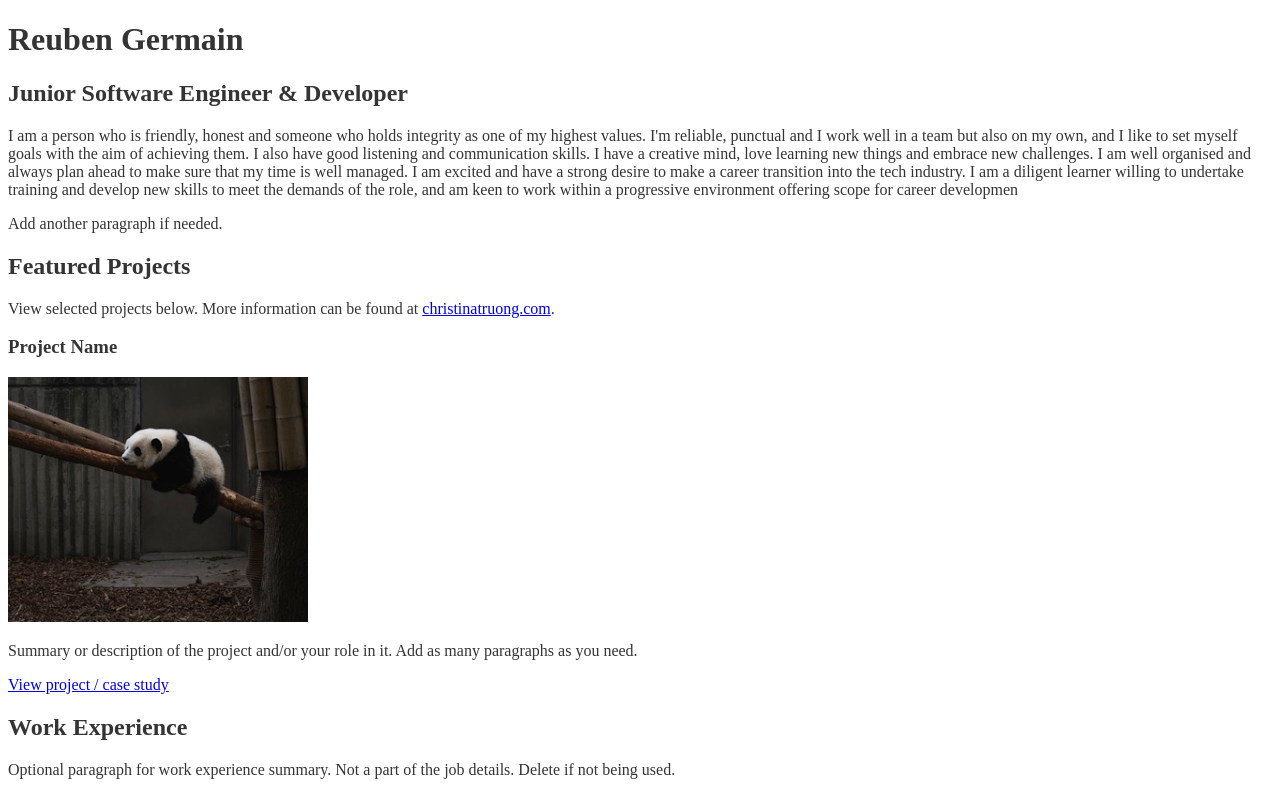
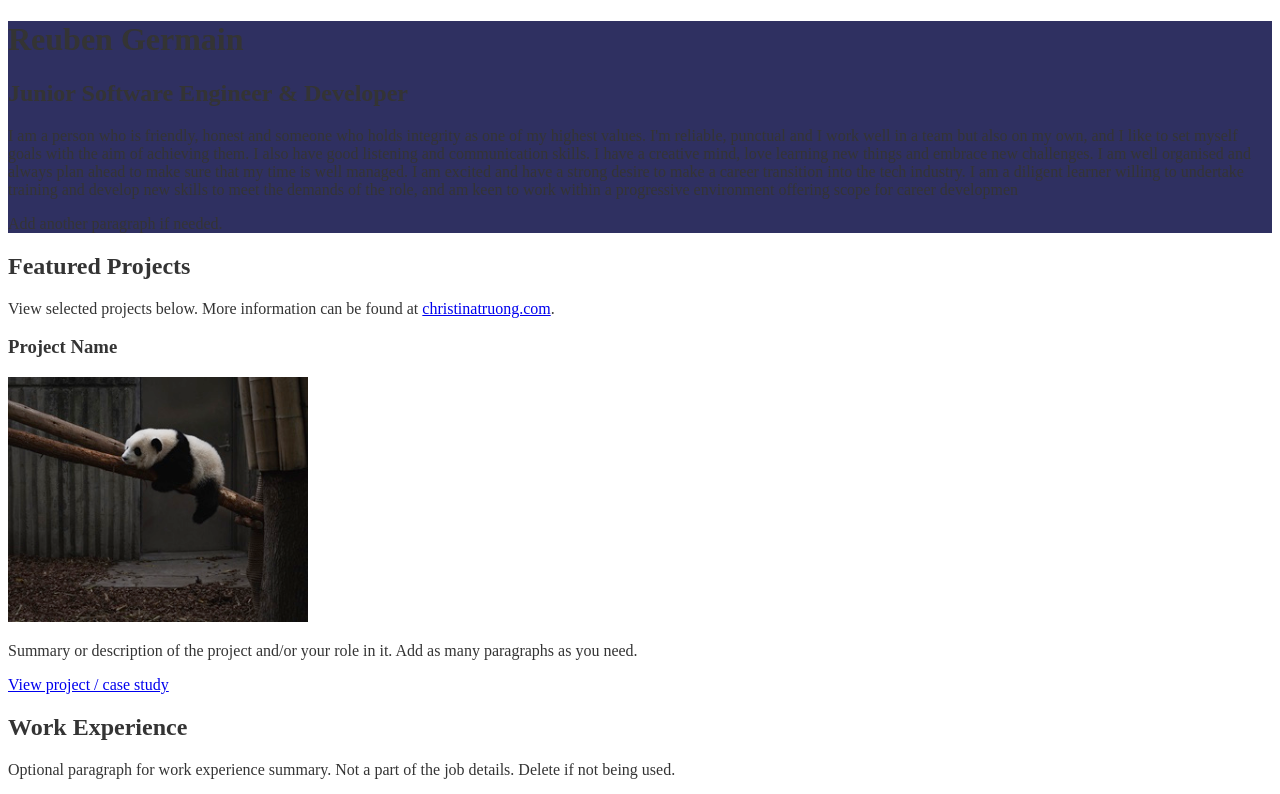
Before and after one commit to reuben-germain/CT_Portfolio_Webpage, a plain HTML site: page index.html in a window 1280 px wide. Shown: the top 794 px of the page. Drawn offline with Linux system fonts and the light colour scheme.

Commit message:
changed the background color of the header

```diff
--- a/css/styles.css
+++ b/css/styles.css
@@ -20,7 +20,9 @@ img{
 
 /* Profile
 --------------------------------*/
-
+header{
+    background-color: #2f3061;
+}
 
 /* Projects
 --------------------------------*/
```
